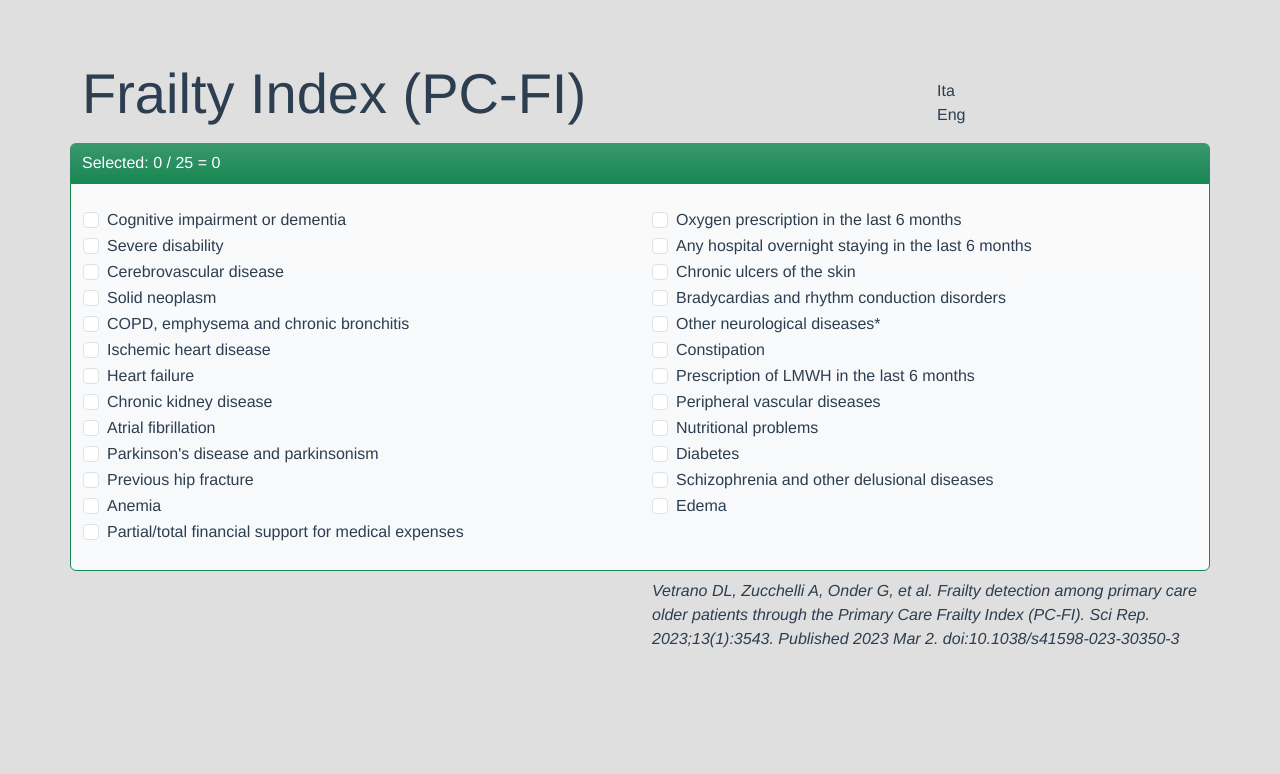
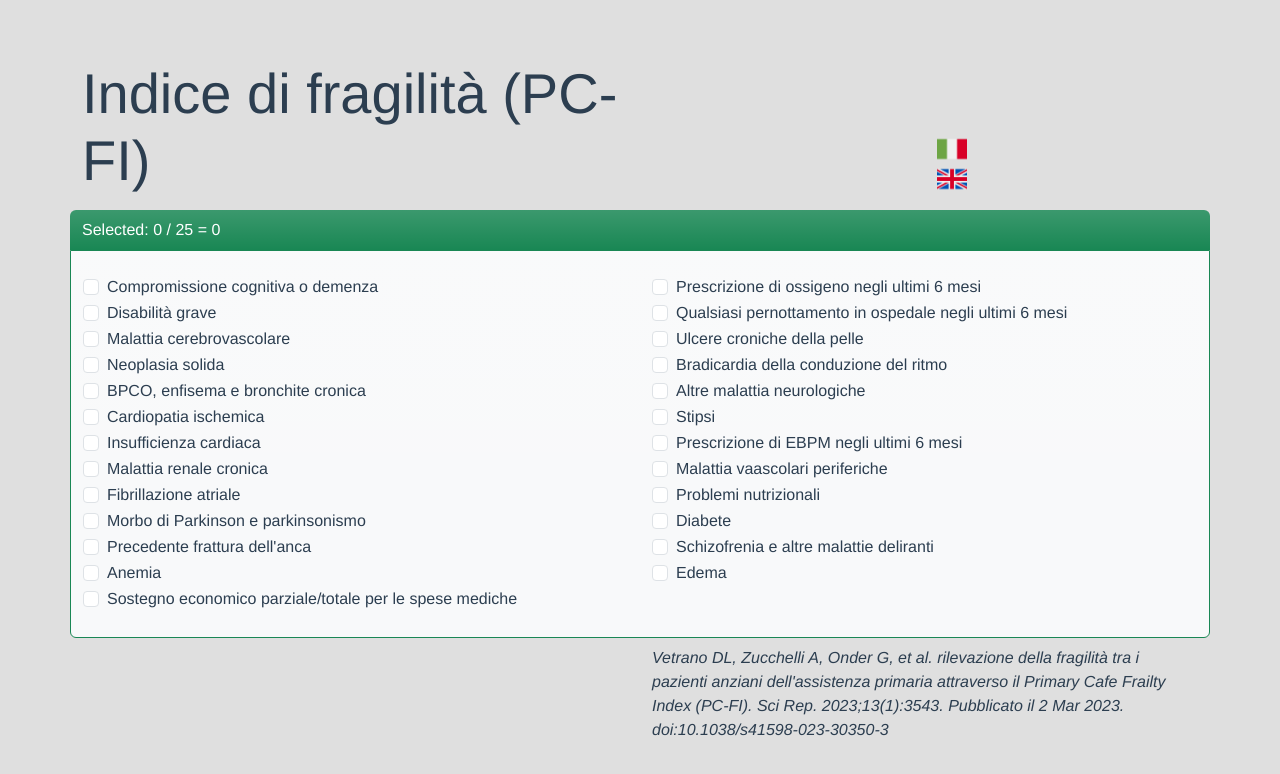
Before and after one commit to MaxUnknown91/calculator, a Vue app: page / in a window 1280 px wide. Shown: the top 774 px of the page. Built offline with nearby package versions, Linux system fonts and the light colour scheme.

Commit message:
linguaggio aggiunto

```diff
--- a/src/App.vue
+++ b/src/App.vue
@@ -3,11 +3,12 @@
     <div class="container">
       <div class="row justify-content-between">
         <div class="col-6">
-          <div class="display-4">Frailty Index (PC-FI)</div>
+          <div class="display-4" v-if="lang==true">Frailty Index (PC-FI)</div>
+          <div class="display-4" v-else>Indice di fragilità (PC-FI)</div>
         </div>
         <div class="col-3 d-flex flex-column-reverse">
-          <div @click="lang=true">Eng</div>
-          <div @click="lang=false">Ita</div>
+          <div @click="lang=true"><img src="./assets/united-kingdom.png" alt="flag-uk" style="width:30px"></div>
+          <div @click="lang=false"><img src="./assets/italy.png" alt="flag-it" style="width:30px"></div>
         </div>
       </div>
     </div>
@@ -37,7 +38,7 @@ export default {
   },
   data() {
     return {
-      lang: true,
+      lang: false,
       calceEng: `Vetrano DL, Zucchelli A, Onder G, et al. Frailty detection among
               primary care older patients through the Primary Care Frailty Index
               (PC-FI). Sci Rep. 2023;13(1):3543. Published 2023 Mar 2.
--- a/src/components/MedicalHistory.vue
+++ b/src/components/MedicalHistory.vue
@@ -36,7 +36,7 @@
             data-bs-custom-class="custom-tooltip"
             :data-bs-title="medical.tooltip"
           >
-            {{ medical.title }}
+            {{ this.langChoice == true ? medical.title : medical.titleIta }}
           </label>
         </div>
       </div>
@@ -61,7 +61,7 @@
             data-bs-custom-class="custom-tooltip"
             :data-bs-title="medical.tooltip"
           >
-            {{ medical.title }}
+            {{ this.langChoice == true ? medical.title : medical.titleIta }}
           </label>
         </div>
       </div>
@@ -106,6 +106,13 @@ export default {
     ItemRecap,
   },
 
+  props: {
+    langChoice: {
+      type: Boolean,
+      default: false,
+    }
+  },
+
   data() {
     return {
       count: 0,
@@ -113,128 +120,130 @@ export default {
         {
           id: 0,
           title: "Cognitive impairment or dementia",
-          tooltip: "",
+          titleIta: "Compromissione cognitiva o demenza"
+
         },
         {
           id: 1,
           title: "Severe disability",
-          tooltip: "",
+          titleIta: "Disabilità grave"
         },
         {
           id: 2,
           title: "Cerebrovascular disease",
-          tooltip: "",
+          titleIta: "Malattia cerebrovascolare"
         },
         {
           id: 3,
           title: "Solid neoplasm",
-          tooltip: "",
+          titleIta: "Neoplasia solida"
         },
         {
           id: 4,
           title: "COPD, emphysema and chronic bronchitis",
-          tooltip: "",
+          titleIta: "BPCO, enfisema e bronchite cronica"
         },
         {
           id: 5,
           title: "Ischemic heart disease",
-          tooltip: "",
+          titleIta: "Cardiopatia ischemica"
         },
         {
           id: 6,
           title: "Heart failure",
-          tooltip: "",
+          titleIta: "Insufficienza cardiaca"
         },
         {
           id: 7,
           title: "Chronic kidney disease",
-          tooltip: "",
+          titleIta: "Malattia renale cronica"
         },
         {
           id: 8,
           title: "Atrial fibrillation",
-          tooltip: "",
+          titleIta: "Fibrillazione atriale"
         },
         {
           id: 9,
           title: "Parkinson's disease and parkinsonism",
-          tooltip: "",
+          titleIta: "Morbo di Parkinson e parkinsonismo"
         },
         {
           id: 10,
           title: "Previous hip fracture",
-          tooltip: "",
+          titleIta: "Precedente frattura dell'anca"
         },
         {
           id: 11,
           title: "Anemia",
-          tooltip: "",
+          titleIta: "Anemia"
         },
         {
           id: 12,
           title: "Partial/total financial support for medical expenses",
-          tooltip: "",
+          titleIta: "Sostegno economico parziale/totale per le spese mediche"
         },
         {
           id: 13,
           title: "Oxygen prescription in the last 6 months",
-          tooltip: "",
+          titleIta: "Prescrizione di ossigeno negli ultimi 6 mesi"
         },
         {
           id: 14,
           title: "Any hospital overnight staying in the last 6 months",
-          tooltip: "",
+          titleIta: "Qualsiasi pernottamento in ospedale negli ultimi 6 mesi"
         },
         {
           id: 15,
           title: "Chronic ulcers of the skin",
-          tooltip: "",
+          titleIta: "Ulcere croniche della pelle"
         },
         {
           id: 16,
           title: "Bradycardias and rhythm conduction disorders",
-          tooltip: "",
+          titleIta: "Bradicardia della conduzione del ritmo"
         },
         {
           id: 17,
           title: "Other neurological diseases*",
+          titleIta: "Altre malattia neurologiche",
           tooltip:
             "This category includes among others: paraplegia, chorea, cerebellar degeneration, Duchenne palsy, sequelae of meningitis, unspecific neuro-myopathy, familiar palsy, ataxia, dystonia, cerebral stenosis,several congenital malformations of the nervous system.",
         },
         {
           id: 18,
           title: "Constipation",
-          tooltip: "",
+          titleIta: "Stipsi"
         },
         {
           id: 19,
           title: "Prescription of LMWH in the last 6 months",
-          tooltip: "",
+          titleIta: "Prescrizione di EBPM negli ultimi 6 mesi"
         },
         {
           id: 20,
           title: "Peripheral vascular diseases",
-          tooltip: "",
+          titleIta: "Malattia vaascolari periferiche"
         },
         {
           id: 21,
           title: "Nutritional problems",
-          tooltip: "",
+          titleIta: "Problemi nutrizionali"
         },
         {
           id: 22,
           title: "Diabetes",
-          tooltip: "",
+          titleIta: "Diabete"
         },
         {
           id: 23,
           title: "Schizophrenia and other delusional diseases",
-          tooltip: "",
+          titleIta: "Schizofrenia e altre malattie deliranti"
         },
         {
           id: 24,
           title: "Edema",
-          tooltip: "",
+          titleIta: "Edema"
         },
       ],
       oldmedicals: [
--- a/src/components/TotalRecap.vue
+++ b/src/components/TotalRecap.vue
@@ -2,6 +2,7 @@
   <MedicalHistory
     @medicalHistoryItems="getItems"
     @medicalPoints="getMedicalPoints"
+    :langChoice = langChoice
   />
 <!--   <FunctionalState
     @functionalStateItems="getItems"
@@ -79,6 +80,7 @@ export default {
     },
     getMedicalPoints: function (el) {
       this.medicalPoints = el;
+      console.log(this.langChoice)
     },
     getFunctionalPoints: function (el) {
       this.functionalPoints = el;
```
Also changed, not shown: src/assets/italy.png (added), src/assets/united-kingdom.png (added).
